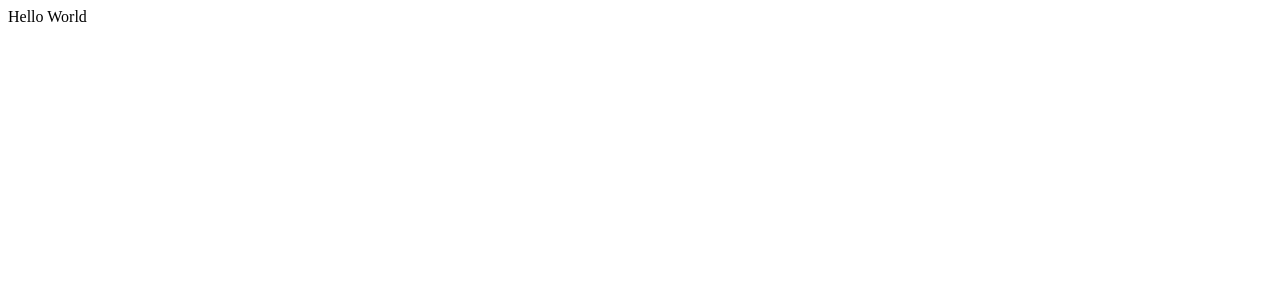
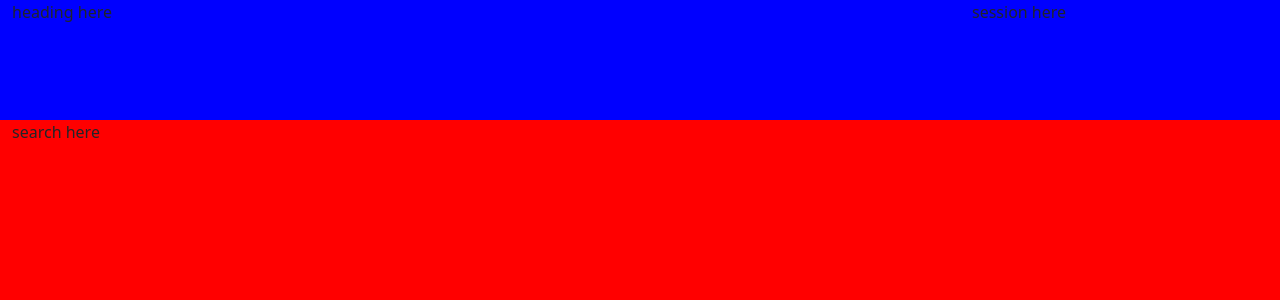
Before and after one commit to iantdwalker/my-first-static-web-app, an Angular app: page / in a window 1280 px wide. Shown: the top 300 px of the page. Built offline with nearby package versions, Linux system fonts and the light colour scheme.

Commit message:
Added Bootstrap, base style, app component style, html and referenced these in the comp class.

```diff
--- a/package.json
+++ b/package.json
@@ -19,6 +19,7 @@
     "@angular/platform-browser": "~11.2.3",
     "@angular/platform-browser-dynamic": "~11.2.3",
     "@angular/router": "~11.2.3",
+    "bootstrap": "^5.1.1",
     "rxjs": "~6.6.6",
     "tslib": "^2.0.0",
     "zone.js": "~0.10.2"
@@ -28,9 +29,9 @@
     "@angular/cli": "~11.2.2",
     "@angular/compiler-cli": "~11.2.3",
     "@angular/language-service": "~11.2.3",
-    "@types/node": "^12.11.1",
     "@types/jasmine": "~3.6.0",
     "@types/jasminewd2": "~2.0.3",
+    "@types/node": "^12.11.1",
     "codelyzer": "^6.0.0",
     "jasmine-core": "~3.6.0",
     "jasmine-spec-reporter": "~5.0.0",
--- /dev/null
+++ b/src/app/app.component.css
@@ -0,0 +1,17 @@
+.app-component-container {
+    background-color: orange;
+}
+
+.app-component-column {
+    background-color: pink;
+}
+
+.top-selector {
+    background-color: blue;
+    height: 15%;
+}
+
+.search-component-selector {
+    background-color: red;
+    height: 85%;
+}
--- /dev/null
+++ b/src/app/app.component.html
@@ -0,0 +1,21 @@
+<div class="container-fluid h-100 app-component-container">
+  <div class="row h-100">
+    <div class="col-12 d-flex flex-column h-100 app-component-column">
+      <div class="row top-selector">
+        <div class="col-5">
+          heading here
+        </div>
+        <div class="col-4">
+        </div>
+        <div class="col-3">
+            session here
+        </div>
+      </div>
+      <div class="row search-component-selector">
+        <div class="col-12">
+          search here
+        </div>
+      </div>
+    </div>
+  </div>
+</div>
--- a/src/app/app.component.ts
+++ b/src/app/app.component.ts
@@ -2,8 +2,9 @@ import { Component } from '@angular/core';
 
 @Component({
   selector: 'app-root',
-  template: `<div>Hello {{value}}</div>`,
+  templateUrl: './app.component.html',
+  styleUrls: ['./app.component.css']
 })
 export class AppComponent {
-  value = 'World';
+  title = 'My First Static Web App';
 }
--- a/src/index.html
+++ b/src/index.html
@@ -2,7 +2,7 @@
 <html lang="en">
 <head>
   <meta charset="utf-8">
-  <title>Hello</title>
+  <title>My First Static Web App</title>
   <base href="/">
   <meta name="viewport" content="width=device-width, initial-scale=1">
   <link rel="icon" type="image/x-icon" href="favicon.ico">
--- a/src/styles.css
+++ b/src/styles.css
@@ -0,0 +1,7 @@
+/* You can add global styles to this file, and also import other style files */
+@import '~bootstrap/dist/css/bootstrap.min';
+
+html, body {
+    height: 100%;
+    background-color: teal;
+  }
```
Also changed, not shown: 1 other file (tests, documents, lock files or other folders).
